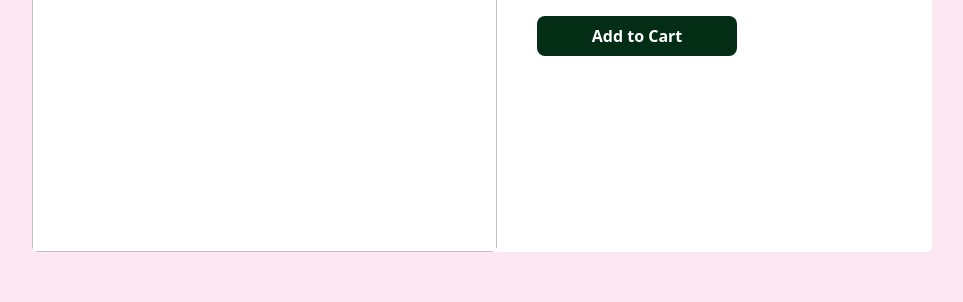
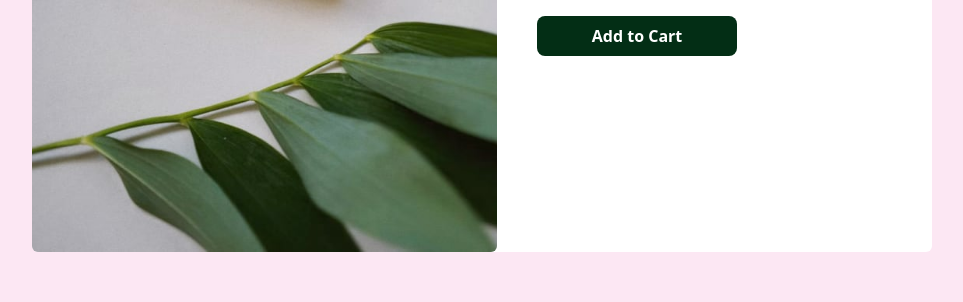
Before and after one commit to AyazhanMuratkyzy/0604cw3, a plain HTML site: page index.html in a window 1280 px wide. Shown: the part 498-800 px from the top of the page, without its empty margins (158-1121 px from the left). Drawn offline with nearby package versions, Linux system fonts and the light colour scheme.

Commit message:
Update index.html

```diff
--- a/index.html
+++ b/index.html
@@ -17,7 +17,7 @@
 <body class="min-h-[100vh] bg-pink-100 flex justify-center items-center">
   <div class="container w-[900px] h-[700px]  flex rounded-md bg-white">
     <div class="left w-[465px] h-auto rounded-ss-md">
-      <img src="images/image-product-desktop.jpg" class="w-full h-full object-cover rounded-md">
+      <img src="image-product-desktop.jpg" class="w-full h-full object-cover rounded-md">
     </div>
     <div class="right flex flex-col gap-9 p-10">
       <p class="text-gray-500 font-bold">Perfume</p>
```
